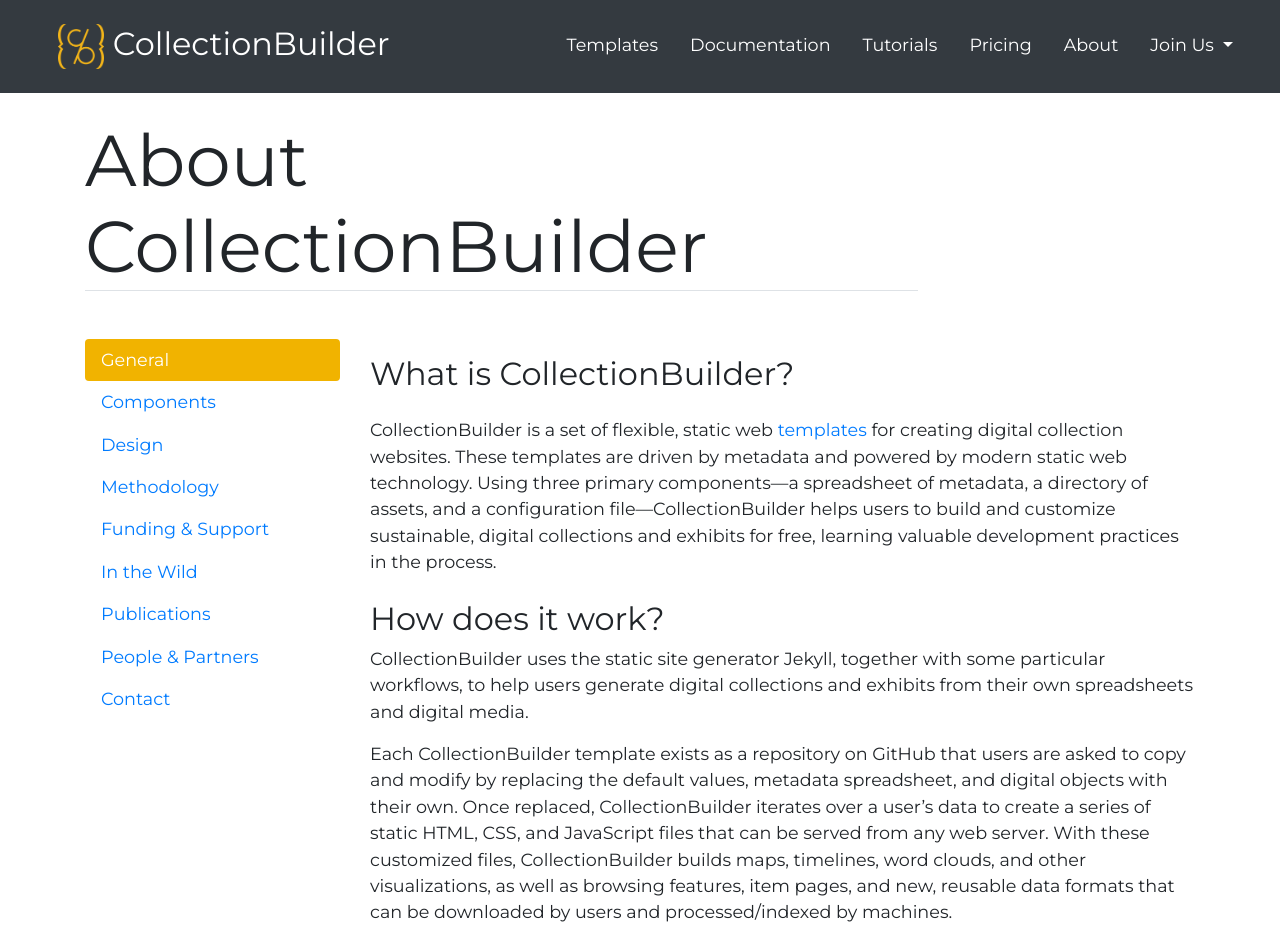
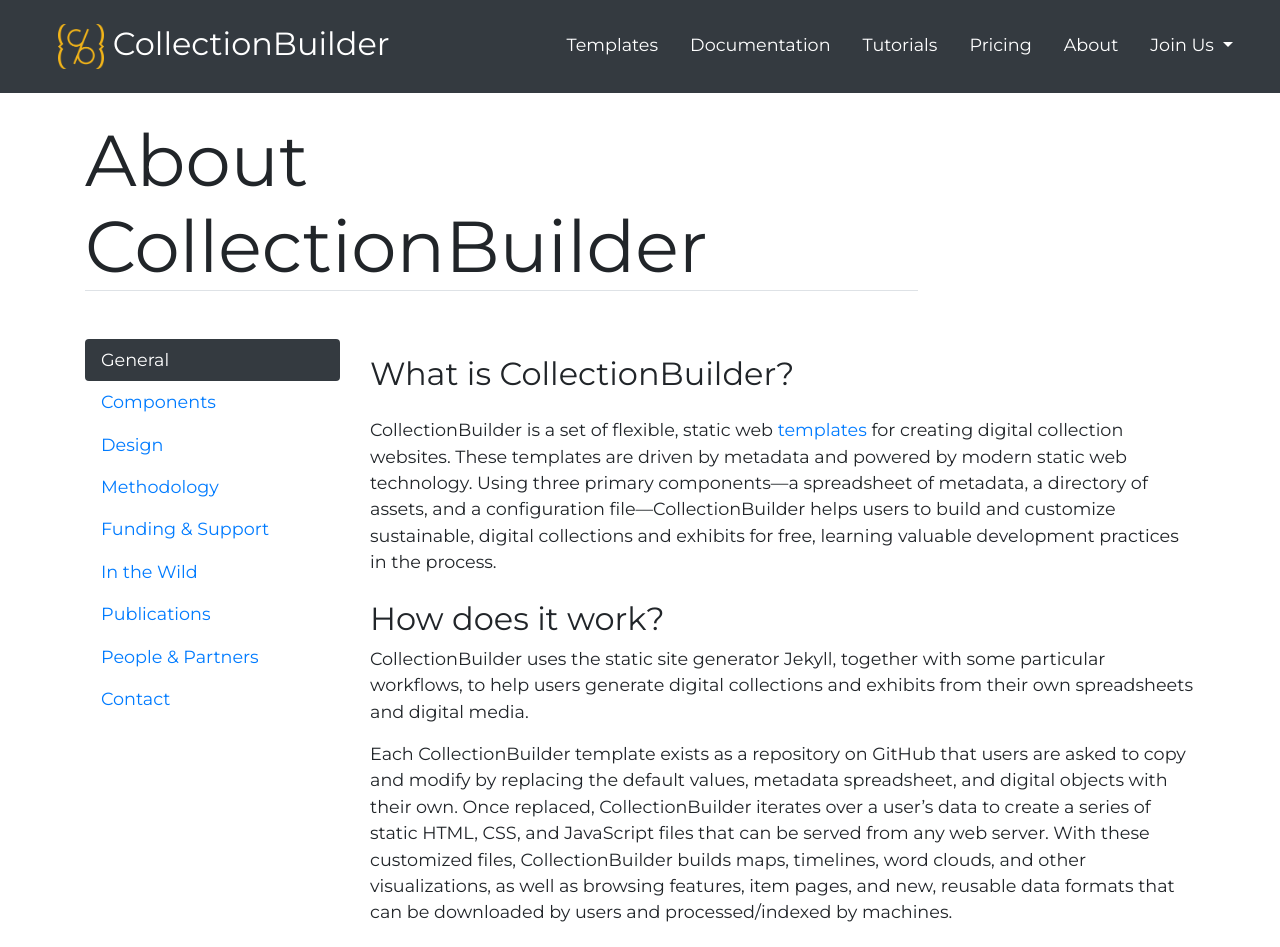
Before and after one commit to CollectionBuilder/collectionbuilder.github.io, a Jekyll site: the page built from pages/about.html, in a window 1280 px wide. Shown: the top 947 px of the page. Built offline with Jekyll 4.4.1, drawn with Linux system fonts in a browser that asks for light colours; comment, search, counter and statistics services are not loaded.

Commit message:
Change background color for dropdown nav

```diff
--- a/_sass/_custom.scss
+++ b/_sass/_custom.scss
@@ -26,7 +26,7 @@
 }
 .nav-pills .nav-link.active, .nav-pills .show>.nav-link {
     color: #fff !important;
-    background-color: #F1B300 !important;
+    background-color: #343a40 !important;
 }
 #lib-static-lobster {
     max-width: 400px;
```
